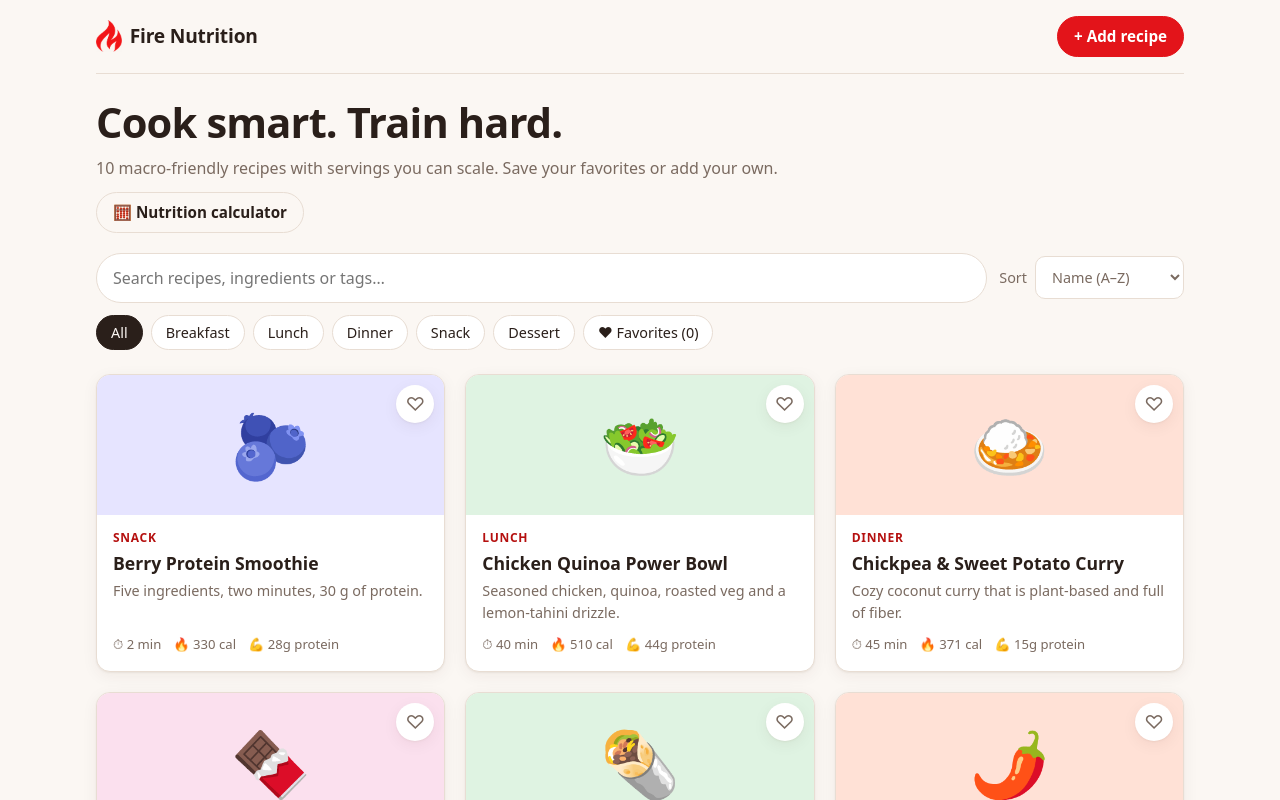
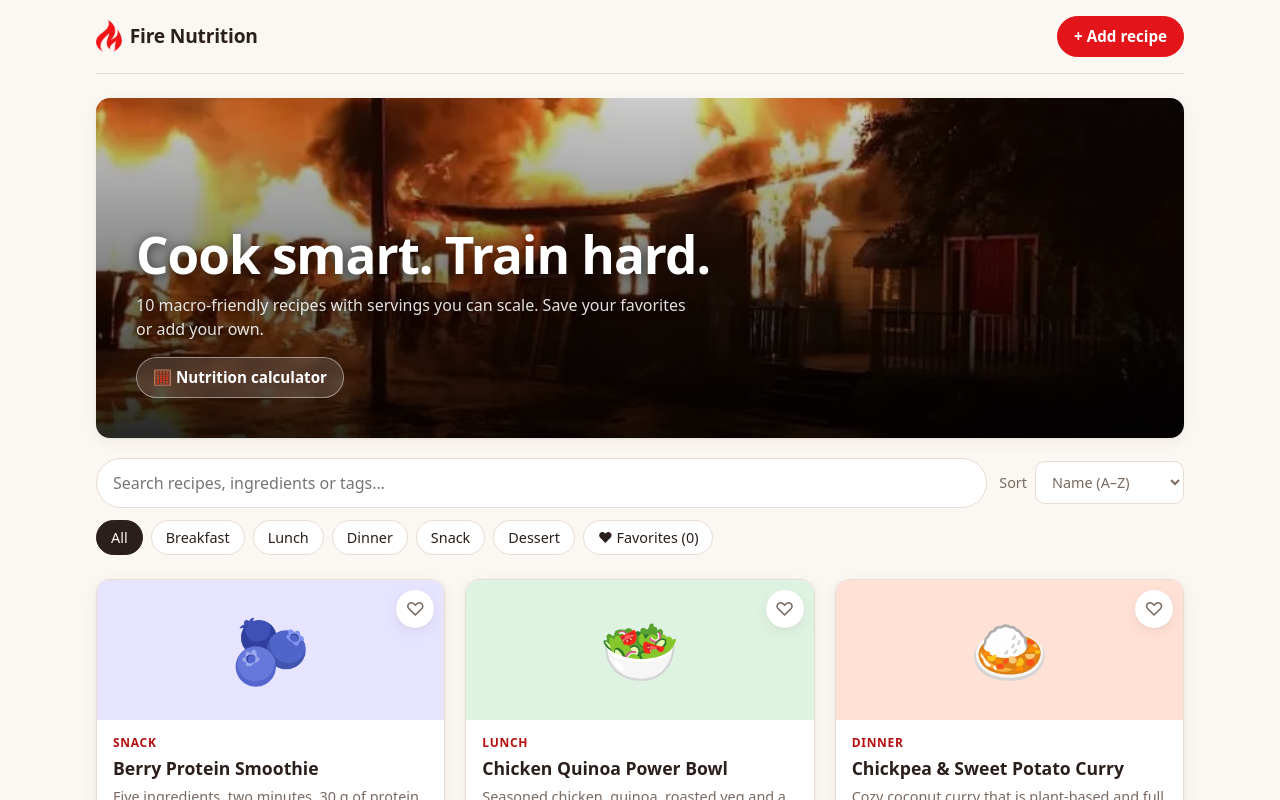
Before and after one commit to bigpapicoop/Fire-Nutrition, a React (Vite) app: page / in a window 1280 px wide. Shown: the top 800 px of the page. Built offline with nearby package versions, Linux system fonts and the light colour scheme.

Commit message:
Add fire photo banner behind the tagline

```diff
--- a/src/App.css
+++ b/src/App.css
@@ -130,16 +130,37 @@
 }
 
 /* ---------- Home ---------- */
+/* Photo banner behind the tagline. The gradient darkens the photo so white text stays readable. */
 .intro {
+  position: relative;
   margin-bottom: 20px;
+  min-height: clamp(220px, 34vw, 340px);
+  padding: clamp(20px, 4vw, 40px);
+  border-radius: var(--radius);
+  overflow: hidden;
+  display: flex;
+  flex-direction: column;
+  justify-content: flex-end;
+  align-items: flex-start;
+  color: #fff;
+  background-color: #111;
+  background-image:
+    linear-gradient(to top, rgba(0, 0, 0, 0.85) 0%, rgba(0, 0, 0, 0.45) 55%, rgba(0, 0, 0, 0.2) 100%),
+    url('./assets/hero.webp');
+  background-size: cover;
+  background-position: center 38%;
+  box-shadow: var(--shadow);
 }
 .intro h1 {
-  font-size: clamp(1.8rem, 5vw, 2.6rem);
+  font-size: clamp(2rem, 6vw, 3.2rem);
   letter-spacing: -0.02em;
+  text-shadow: 0 2px 12px rgba(0, 0, 0, 0.6);
 }
 .intro p {
-  color: var(--muted);
+  color: rgba(255, 255, 255, 0.88);
   margin: 8px 0 0;
+  max-width: 560px;
+  text-shadow: 0 1px 8px rgba(0, 0, 0, 0.6);
 }
 
 .toolbar {
@@ -623,7 +644,16 @@
 
 /* ---------- Nutrition calculator ---------- */
 .intro__calc {
-  margin-top: 12px;
+  margin-top: 16px;
+  /* light-on-dark button so it reads on the photo in both themes */
+  background: rgba(255, 255, 255, 0.14);
+  border-color: rgba(255, 255, 255, 0.45);
+  color: #fff;
+  backdrop-filter: blur(4px);
+}
+.intro__calc:hover {
+  background: rgba(255, 255, 255, 0.24);
+  border-color: #fff;
 }
 .mode-toggle {
   display: inline-flex;
```
Also changed, not shown: branding/hero-original.jpg (added), src/assets/hero.webp (added).
